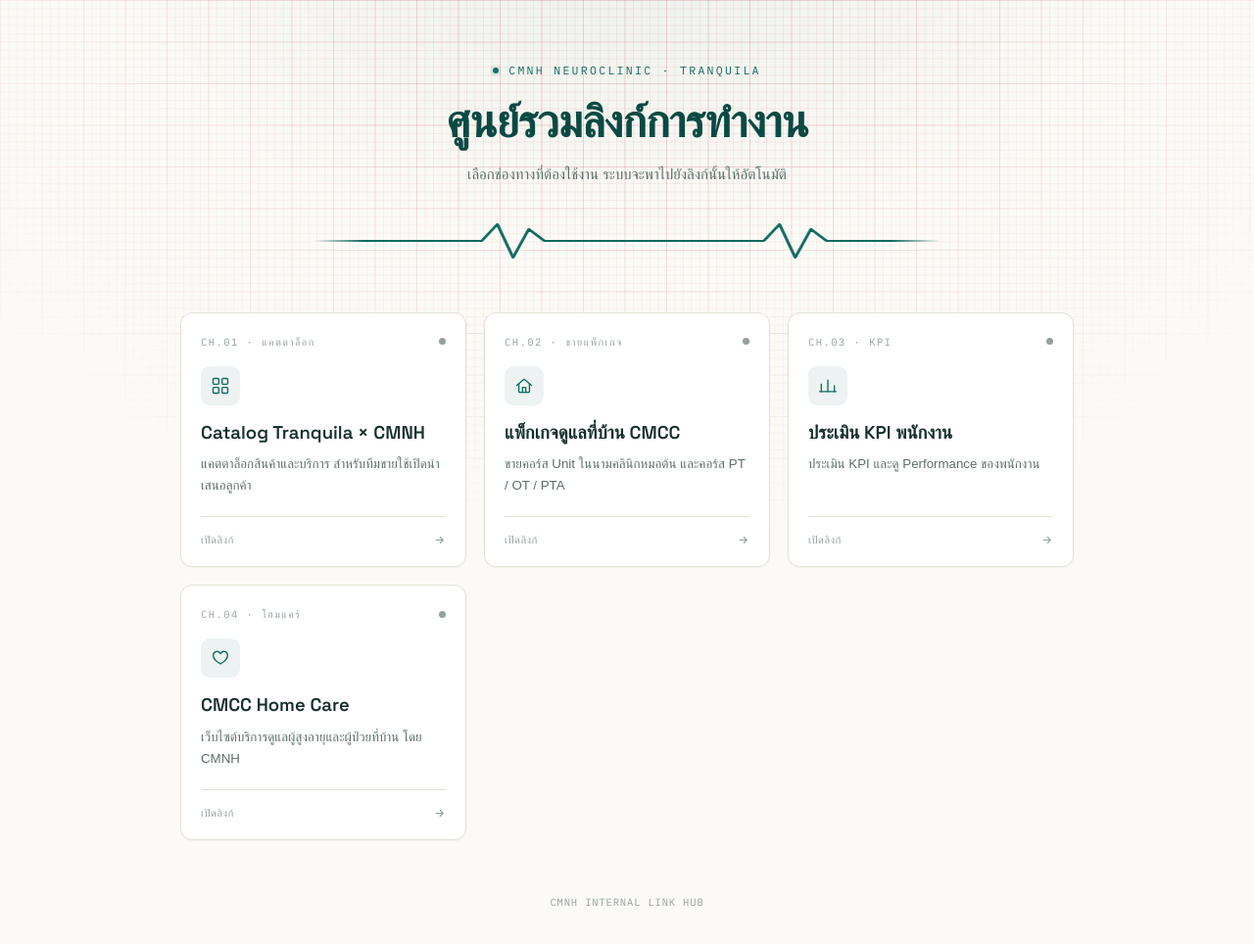
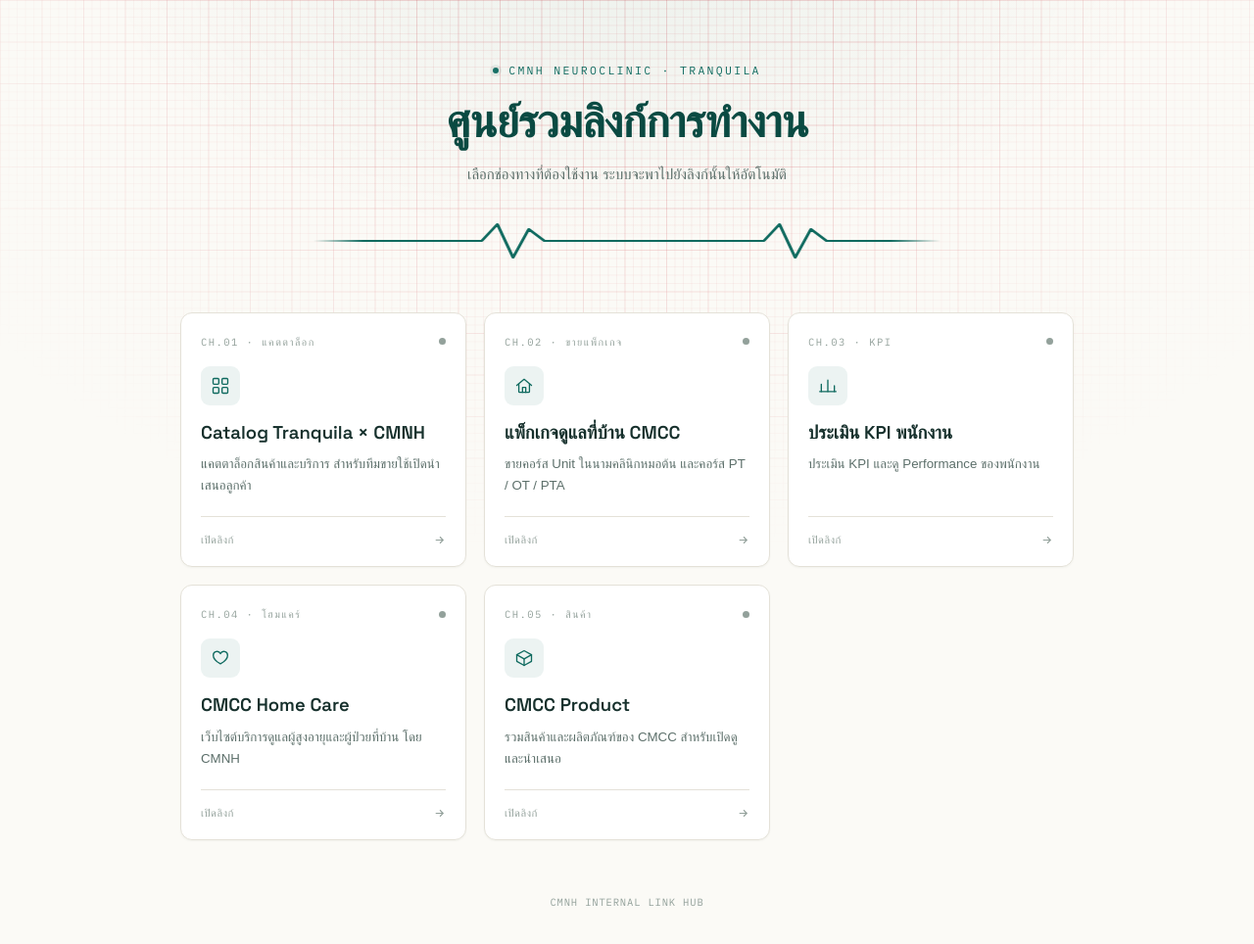
Before and after one commit to CMNH-NeuroClinic/-CMNH-TQL, a plain HTML site: page index.html in a window 1280 px wide. Shown: the whole page at 98% size. Drawn offline with Linux system fonts and the light colour scheme; a web font is replaced by a local one.

Commit message:
Update index.html

```diff
--- a/index.html
+++ b/index.html
@@ -161,6 +161,7 @@
   .card:nth-child(2){ animation-delay:.32s; }
   .card:nth-child(3){ animation-delay:.4s; }
   .card:nth-child(4){ animation-delay:.48s; }
+  .card:nth-child(5){ animation-delay:.56s; }
 
   .card:hover, .card:focus-visible{
     border-color:var(--card-border-hover);
@@ -363,6 +364,26 @@
         </div>
       </a>
 
+      <a class="card" href="https://cmnh-neuroclinic.github.io/CMCC-PRODUCT/" target="_blank" rel="noopener">
+        <div class="card-top">
+          <span class="ch">CH.05 · สินค้า</span>
+          <span class="pulse-dot"></span>
+        </div>
+        <div class="icon-wrap">
+          <svg viewBox="0 0 24 24" fill="none" stroke-width="1.6" stroke-linecap="round" stroke-linejoin="round">
+            <path d="M21 8 12 3 3 8v8l9 5 9-5V8Z"/>
+            <path d="M3 8l9 5 9-5"/>
+            <path d="M12 13v8"/>
+          </svg>
+        </div>
+        <h2>CMCC Product</h2>
+        <p>รวมสินค้าและผลิตภัณฑ์ของ CMCC สำหรับเปิดดูและนำเสนอ</p>
+        <div class="card-bottom">
+          <span>เปิดลิงก์</span>
+          <svg viewBox="0 0 24 24" fill="none" stroke="currentColor" stroke-width="2"><path d="M5 12h14M13 6l6 6-6 6"/></svg>
+        </div>
+      </a>
+
     </div>
 
     <footer>CMNH INTERNAL LINK HUB</footer>
```
